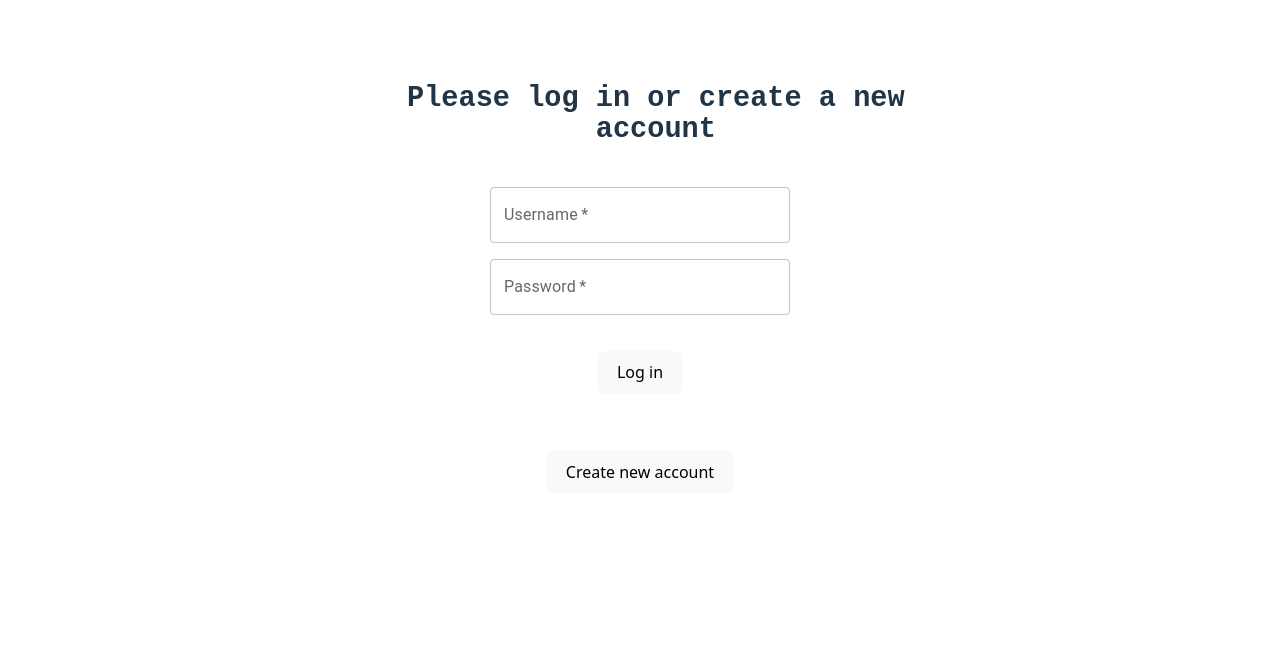
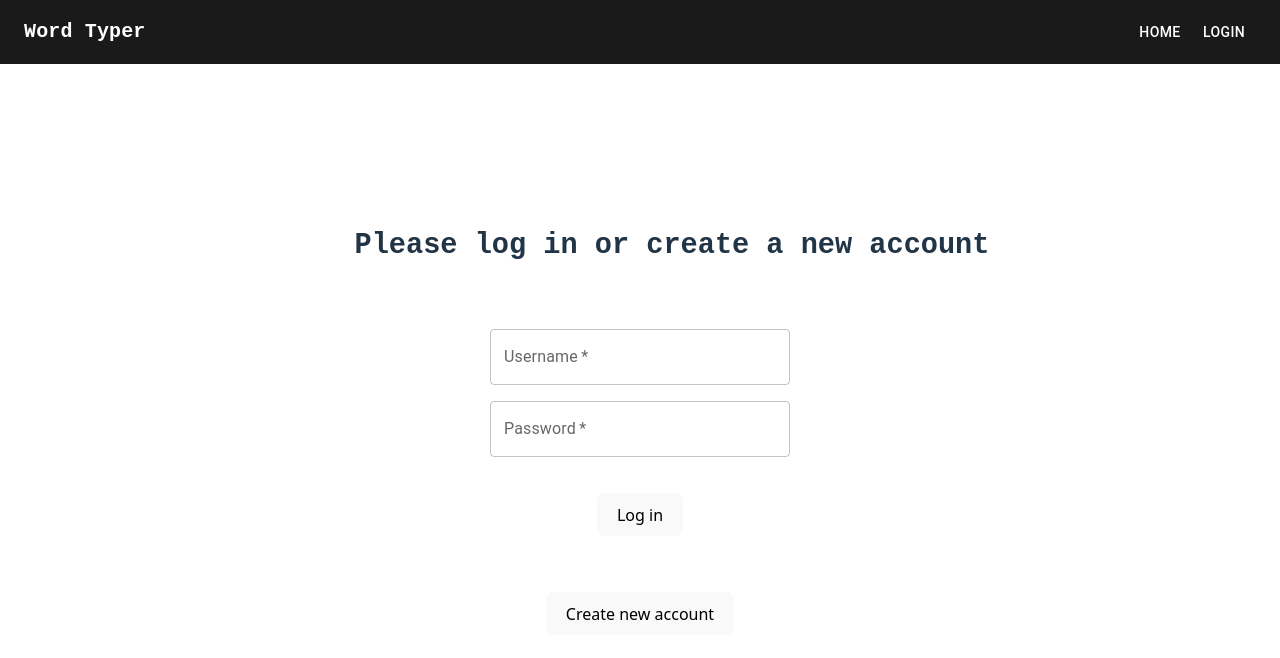
Before and after one commit to Cristian-Cortez/CodeTyper, a React (Vite) app in the folder client/: page / in a window 1280 px wide. Shown: the top 658 px of the page. Built offline with nearby package versions, Linux system fonts and the light colour scheme.

Commit message:
Added navbar

```diff
--- a/client/src/components/Navbar.jsx
+++ b/client/src/components/Navbar.jsx
@@ -0,0 +1,21 @@
+import { AppBar, Toolbar, Typography, Button } from '@mui/material';
+import { Link } from 'react-router-dom';
+
+export default function Navbar() {
+    const style = {
+        backgroundColor: '#1a1a1a',
+        fontFamily: 'monospace'
+    }
+
+    return (
+        <AppBar sx = {style} position="static" elevation={0}>
+            <Toolbar sx = {style}>
+                <Typography variant="h6" component="div" sx={{ flexGrow: 1, fontFamily: 'monospace', fontWeight: 'bold'}}>
+                Word Typer
+                </Typography>
+                <Button color="inherit" component={Link} to="/home">Home</Button>
+                <Button color="inherit" component={Link} to="/">Login</Button>
+            </Toolbar>
+        </AppBar>
+    );
+}
--- a/client/src/index.css
+++ b/client/src/index.css
@@ -24,7 +24,7 @@ a:hover {
 
 body {
   margin: 0;
-  display: flex;
+  /*display: flex;*/
   flex-direction: column;   /* Stack elements top → down */
   align-items: center;       /* Center horizontally */
   min-width: 320px;
--- a/client/src/pages/Home.jsx
+++ b/client/src/pages/Home.jsx
@@ -1,17 +1,23 @@
 import {useState, useEffect} from 'react'
 import TypingGameComponent from '../components/TypingGameComponent'
+import Navbar from '../components/Navbar'
 
 
 function Home() {
-  const [apiStatus, setAPIStatus] = useState()
   const [text, setText] = useState()
+  let initialLoad = false
+
   async function load() {
     const result = await fetch("http://localhost:3000/random-word")
       .then(r => r.json());
 
     setText(`${result.word} - ${result.definition} Ex. ${result.example}`);
   }
+
   useEffect(() => {
+    // prvents useEffect from being run twice when the app is loaded
+    if(initialLoad) return
+    initialLoad = true
     load();
   }, []);
 
@@ -19,9 +25,10 @@ function Home() {
 
   return (
     <div>
-    <h1>Word Typer</h1>
-    <TypingGameComponent text={text}/>
-    <button onClick={load}>Reset</button>
+      <Navbar/>
+      <h1>Click and start typing</h1>
+      <TypingGameComponent text={text}/>
+      <button onClick={load}>Reset</button>
     </div>
   )
 
--- a/client/src/pages/Login.jsx
+++ b/client/src/pages/Login.jsx
@@ -1,17 +1,14 @@
 import {useState, useEffect} from 'react'
 import { useLocation, useNavigate } from "react-router-dom";
 import { TextField } from '@mui/material';
-import '../index.css'
+import Navbar from '../components/Navbar'
 
 export default function Login(){
     const [username, setUsername] = useState('');
-    const [email, setEmail] = useState('');
+    const [password, setPassword] = useState('');
     const navigate = useNavigate()
     const textFieldStyle = {
         width: '300px',
-    }
-    const buttonStyle = {
-        marginTop: 1,
     }
 
 
@@ -19,12 +16,15 @@ export default function Login(){
 
 
     return (
-        <div style={{display: 'flex', flexDirection: 'column', alignItems: 'center',  gap: '1rem'}}>
-            <h2>Please log in or create a new account</h2>
-            <TextField sx = {textFieldStyle} required label="Username"></TextField>
-            <TextField sx = {textFieldStyle} required label="Password"></TextField>
-            <button sx = {buttonStyle} onClick={login}> Log in </button>
-            <button sx = {buttonStyle}>Create new account</button>
+        <div>
+            <Navbar sx = {{width: '100%', alignSelf: 'stretch'}}/>
+            <div style={{display: 'flex', flexDirection: 'column', alignItems: 'center',  gap: '1rem', width: '100%'}}>
+                <h2>Please log in or create a new account</h2>
+                <TextField sx = {textFieldStyle} required label="Username" onChange={event => setUsername(event.target.value)}/>
+                <TextField sx = {textFieldStyle} required label="Password" onChange={event => setPassword(event.target.value)}/>
+                <button onClick={login}> Log in </button>
+                <button>Create new account</button>
+            </div>
         </div>
     )
 }
```
